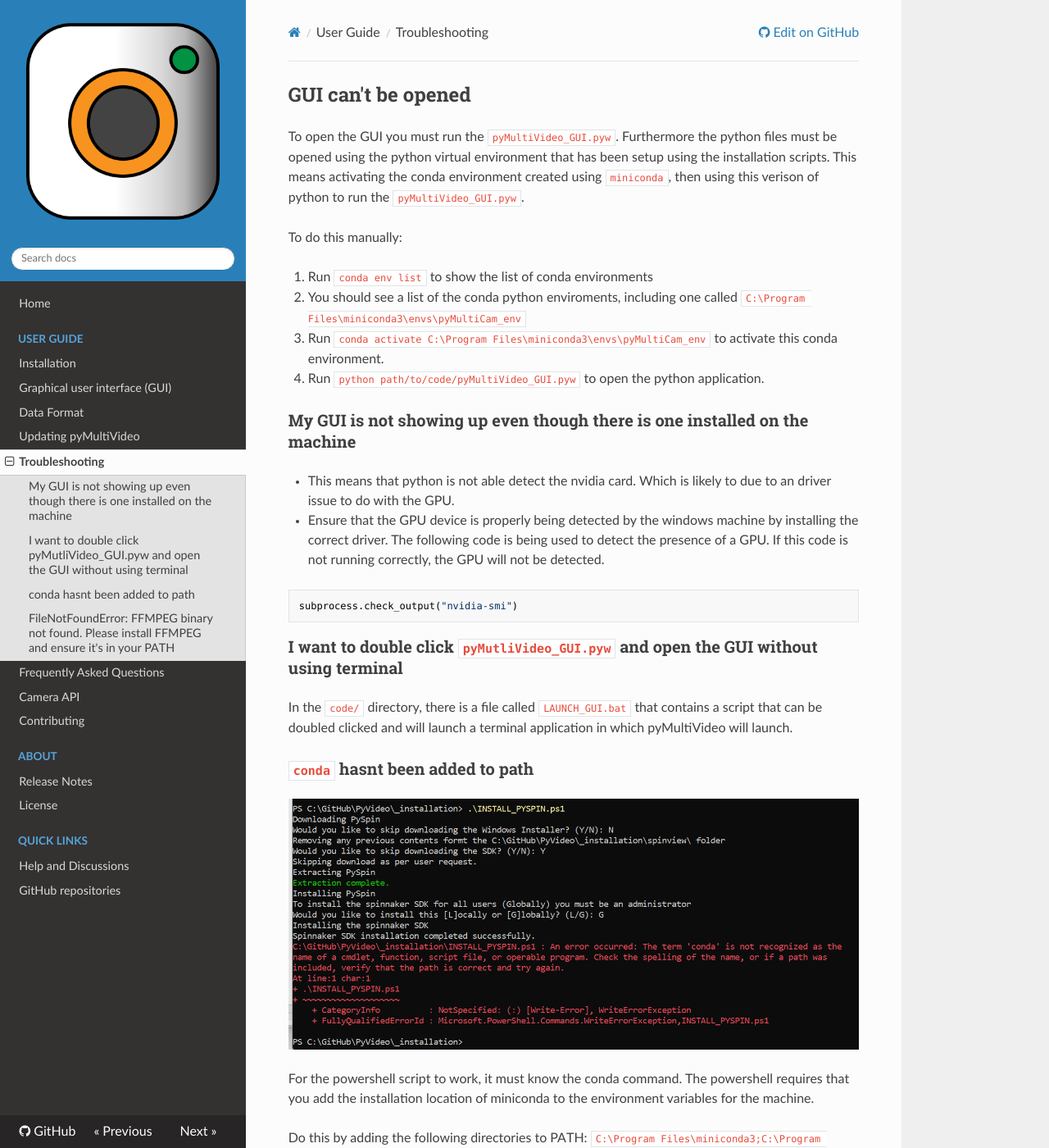
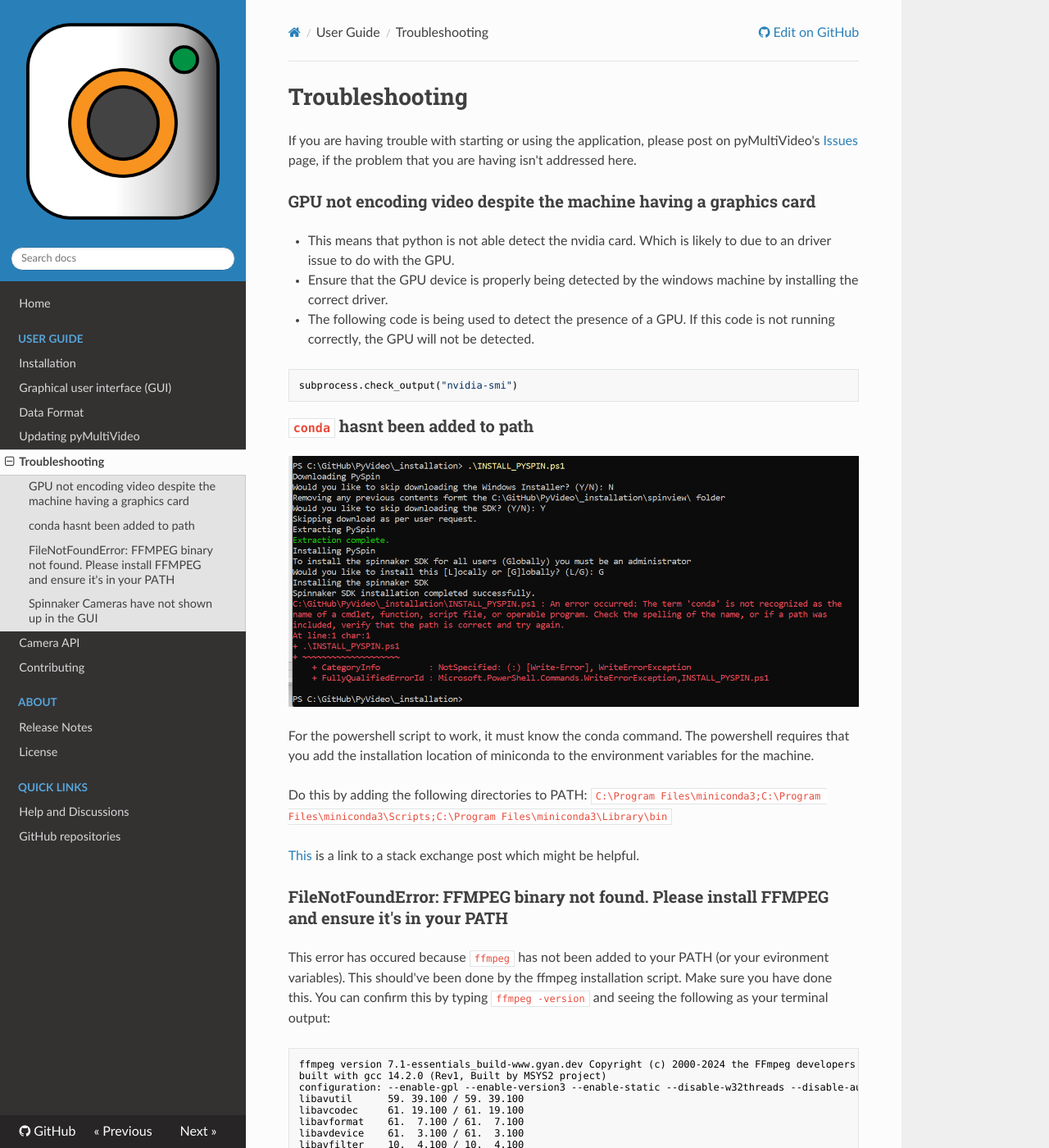
Before and after one commit to pyMultiVideo/docs, an MkDocs documentation site: the page built from docs/user-guide/troubleshooting.md, in a window 1280 px wide and 1400 px high. Shown: the whole window at 82% size. Built offline with MkDocs 1.6.1, drawn with Linux system fonts in a browser that asks for light colours; nearby versions of some CDN libraries; some of the changed text lies outside the part shown.

Commit message:
Remove FAQs section and update troubleshooting and updates documentation

````diff
--- a/docs/user-guide/troubleshooting.md
+++ b/docs/user-guide/troubleshooting.md
@@ -1,27 +1,15 @@
-## GUI can't be opened
+# Troubleshooting
 
-To open the GUI you must run the `pyMultiVideo_GUI.pyw`. Furthermore the python files must be opened using the python virtual environment that has been setup using the installation scripts. This means activating the conda environment created using `miniconda`, then using this verison of python to run the `pyMultiVideo_GUI.pyw`.
+If you are having trouble with starting or using the application, please post on pyMultiVideo's [Issues](https://github.com/pymultivideo/code/issues) page, if the problem that you are having isn't addressed here.
 
-To do this manually:
-
-1. Run `conda env list` to show the list of conda environments
-2. You should see a list of the conda python enviroments, including one called `C:\Program Files\miniconda3\envs\pyMultiCam_env`
-3. Run `conda activate C:\Program Files\miniconda3\envs\pyMultiCam_env` to activate this conda environment.
-4. Run `python path/to/code/pyMultiVideo_GUI.pyw` to open the python application.
-
-### My GUI is not showing up even though there is one installed on the machine
+### GPU not encoding video despite the machine having a graphics card
 
 - This means that python is not able detect the nvidia card. Which is likely to due to an driver issue to do with the GPU.
 - Ensure that the GPU device is properly being detected by the windows machine by installing the correct driver.
-  The following code is being used to detect the presence of a GPU. If this code is not running correctly, the GPU will not be detected.
-
+- The following code is being used to detect the presence of a GPU. If this code is not running correctly, the GPU will not be detected.
 ```python
 subprocess.check_output("nvidia-smi")
 ```
-
-### I want to double click `pyMutliVideo_GUI.pyw` and open the GUI without using terminal
-
-In the `code/` directory, there is a file called `LAUNCH_GUI.bat` that contains a script that can be doubled clicked and will launch a terminal application in which pyMultiVideo will launch.
 
 ### `conda` hasnt been added to path
 
@@ -32,10 +20,6 @@ For the powershell script to work, it must know the conda command. The powershel
 Do this by adding the following directories to PATH: `C:\Program Files\miniconda3;C:\Program Files\miniconda3\Scripts;C:\Program Files\miniconda3\Library\bin`
 
 [This](https://stackoverflow.com/questions/44597662/conda-command-is-not-recognized-on-windows-10) is a link to a stack exchange post which might be helpful.
-
-If you have downloaded and installed miniconda using the scripts provided in the `_installation/` directory then this is where miniconda has been installed.
-
-You can check that this has been successful by navigating to the `C:\Program Files` folder. Here you should see a file called `miniconda` This means miniconda has been installed correctly.
 
 ### FileNotFoundError: FFMPEG binary not found. Please install FFMPEG and ensure it's in your PATH
 
@@ -55,22 +39,18 @@ libswresample   5.  3.100 /  5.  3.100
 libpostproc    58.  3.100 / 58.  3.100
 ```
 
-## Conda not initialised
-
-- When installing the software you may see a error that asks you to `Run 'conda init' before 'conda activate'` This usually happens on first installation of miniconda.
-- It requires you to run `conda init`, then restart the powershell instance. You can check if `conda activate` works by running this command before running the installation script again. There shuld be no red error message if `conda activate` has run correctly.
-
-![Not initalised](../media/conda-not-initialised.png)
-
 ## Spinnaker Cameras have not shown up in the GUI
 
-This likely due to the Spinnaker drivers not being installed correctly.
+If you see this message then it is likely that pyMultiVideo has not detected the cameras.
+![Not initalised](../media/no_cameras_connected.png)
 
-In this case, you should check that the drivers are working in `Spinview`, spinnaker's own recording application, which has more explicit error message for drivers.
+You should check if the device manager can detect the cameras, to ensure they are connected to the machine and being detected correctly. You should see a drop down specifically for the FLIR USB Cameras.
+
+![device-managed-view](../media/flir-camera-drivers-view.png)
+
+This could be for a range of reasons, however is most likely due to the Spinnaker drivers not being installed correctly.
+
+In this case, you should check that the drivers are working in `Spinview`, spinnaker's own recording application, which has more explicit error message for drivers. It might also be that the spinview version is out of date. It is worth trying to reinstall the SpinView application.
 
 If you see something like the following image, then you might have a problem with your drivers. I am not 100% sure why this occurs, however reinstalling the spinnaker drivers from their website might be able to fix it.
 ![bad drivers](../media/driver-problem.png)
-
-Note: that you camera should likely appear like the following image the device manager, and not as a USB camera for correct installation:
-
-![device-managed-view](../media/flir-camera-drivers-view.png)
--- a/mkdocs.yml
+++ b/mkdocs.yml
@@ -22,7 +22,6 @@ nav:
       - Data Format: user-guide/data-format.md
       - Updating pyMultiVideo: user-guide/updates.md
       - Troubleshooting: user-guide/troubleshooting.md
-      - Frequently Asked Questions: user-guide/faqs.md
       - Camera API: user-guide/camera-api-technical-reference.md
   - Contributing: contributing.md
 
````
Also changed, not shown: docs/user-guide/faqs.md (deleted, +0 -64 lines), docs/user-guide/updates.md (+4 -2 lines), docs/media/no_cameras_connected.png (added).
